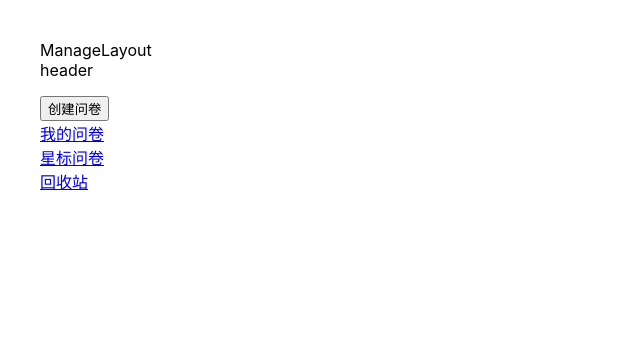
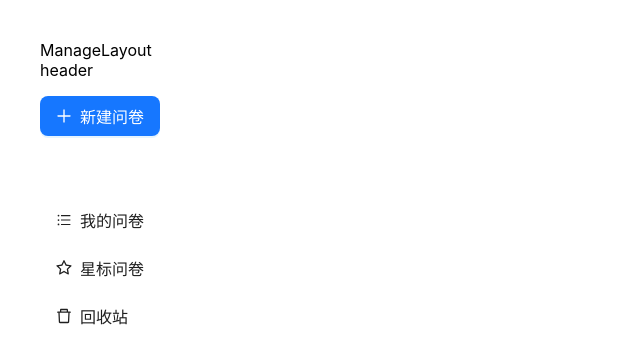
Before and after one commit to Vixcity/react-mock-QuestionnaireStar-project, a React (Create React App) app: page /manage in a window 1280 px wide. Shown: the top 364 px of the page, without its empty margins (0-640 px from the left). Built offline with nearby package versions, Linux system fonts and the light colour scheme.

Commit message:
使用 AntD 重构 ManageLayout - 灵活使用 Button

```diff
--- a/src/layouts/ManageLayout.tsx
+++ b/src/layouts/ManageLayout.tsx
@@ -1,19 +1,53 @@
 import React, { FC } from "react";
-import { Outlet } from "react-router-dom";
+import { Outlet, useNavigate, useLocation } from "react-router-dom";
+import {
+  PlusOutlined,
+  BarsOutlined,
+  StarOutlined,
+  DeleteOutlined,
+} from "@ant-design/icons";
+import { Button, Space, Divider } from "antd";
 import styles from "./ManageLayout.module.scss";
 
 const ManageLayout: FC = () => {
+  const nav = useNavigate();
+  const { pathname } = useLocation();
+  console.log("pathname", pathname);
+
   return (
     <div className={styles.container}>
       <div className={styles.left}>
         <p>ManageLayout header</p>
-        <button>创建问卷</button>
-        <br />
-        <a href="#">我的问卷</a>
-        <br />
-        <a href="#">星标问卷</a>
-        <br />
-        <a href="#">回收站</a>
+        <Space direction="vertical">
+          <Button type="primary" size="large" icon={<PlusOutlined />}>
+            新建问卷
+          </Button>
+          <Divider style={{ borderTop: "transparent" }} />
+          <Button
+            type={pathname.startsWith("/manage/list") ? "default" : "text"}
+            onClick={() => nav("/manage/list")}
+            size="large"
+            icon={<BarsOutlined />}
+          >
+            我的问卷
+          </Button>
+          <Button
+            type={pathname.startsWith("/manage/star") ? "default" : "text"}
+            onClick={() => nav("/manage/star")}
+            size="large"
+            icon={<StarOutlined />}
+          >
+            星标问卷
+          </Button>
+          <Button
+            type={pathname.startsWith("/manage/trash") ? "default" : "text"}
+            onClick={() => nav("/manage/trash")}
+            size="large"
+            icon={<DeleteOutlined />}
+          >
+            回收站
+          </Button>
+        </Space>
       </div>
       <div className={styles.right}>
         <Outlet />
```
